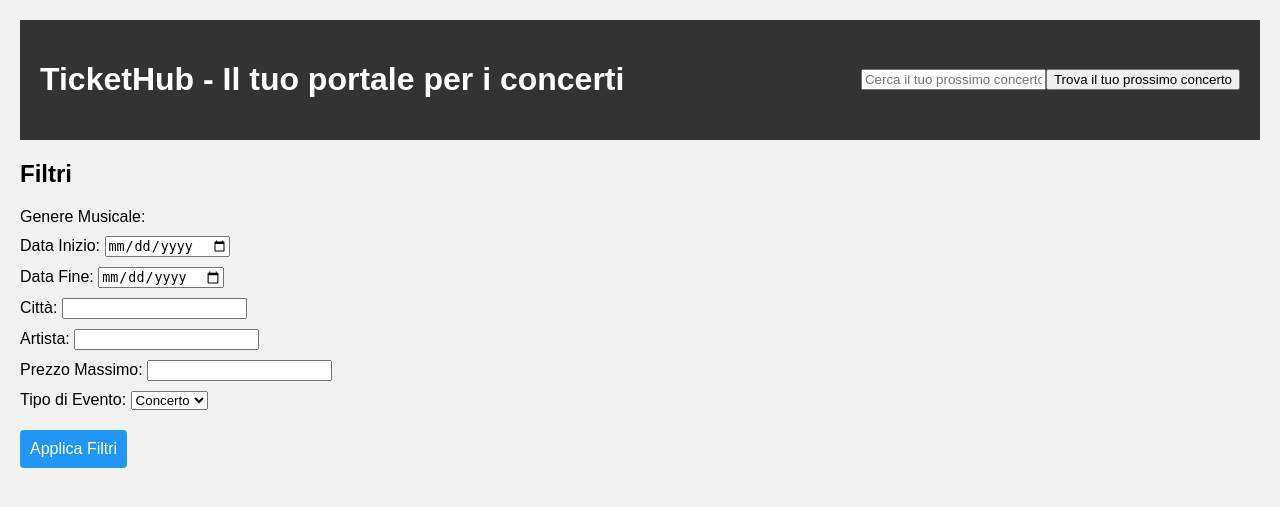
After one commit to GBcicci/Esame_mongo, a Flask app: template templates/principale_festival.html in a window 1280 px wide. The commit adds this page. Shown: the top 507 px of the page. Run offline with Flask 3, Linux system fonts and the light colour scheme; the template is opened without the code that fills it, so the values that code supplies are empty.

Commit message:
Completato iter per acquisto di festival

```diff
--- a/genera_dati.py
+++ b/genera_dati.py
@@ -72,10 +72,10 @@ def generate_festival():
         "Provincia": data[1],
         "geometry": data[3],
         "Prezzo": round(random.uniform(50, 200), 2),
-        "Biglietti_disponibili": sum(concert["Biglietti_disponibili"] for concert in concerts)
+        "Biglietti_disponibili": min(concert["Biglietti_disponibili"] for concert in concerts)
     }
     json_string = json.dumps(festival, sort_keys=True)
-    hash_value = hash(json_string)
+    hash_value = f"_{hash(json_string)}_"
     festival['id_univoco'] = hash_value
     for concert in concerts:
         concert['id_festival'] = hash_value
--- a/server.py
+++ b/server.py
@@ -2,12 +2,12 @@ from flask import Flask, render_template, request
 import query_file as qf
 
 app = Flask(__name__)
+generi = qf.trova_generi()
 
 
 @app.route("/")
 def principale():
     results = qf.ottieni_sample_concerti()
-    generi = qf.trova_generi()
     return render_template("principale.html", concerti=results, genres=generi)
 
 
@@ -25,5 +25,21 @@ def acquisto_biglietto():
     return render_template('errore.html', nome=out)
 
 
+@app.route("/visualizza_festival")
+def visualizza_festival():
+    id = request.args.get('id_festival')
+    festivals = qf.visualizza_festival(id)
+    return render_template('principale_festival.html', festivals=festivals, genres=generi)
+
+
+@app.route("/acquista_festival")
+def acquista_festival():
+    id = request.args.get('id')
+    out = qf.acquista_festival(id_festival=id)
+    if out:
+        return render_template('acquisto_avvenuto.html', nome=out)
+    return render_template('errore.html', nome=out)
+
+
 if __name__ == '__main__':
     app.run()
--- a/templates/errore.html
+++ b/templates/errore.html
@@ -6,6 +6,6 @@
     <title>Acquisto Avvenuto</title>
 </head>
 <body>
-    <h1>Errore nell'acquisto di {{ nome }}</h1>
+    <h1>Errore nell'acquisto</h1>
 </body>
 </html>
--- /dev/null
+++ b/templates/principale_festival.html
@@ -0,0 +1,237 @@
+<!DOCTYPE html>
+<html lang="en">
+
+<head>
+    <meta charset="UTF-8">
+    <meta http-equiv="X-UA-Compatible" content="IE=edge">
+    <meta name="viewport" content="width=device-width, initial-scale=1.0">
+    <title>Concerti - TicketHub</title>
+    <style>
+        body {
+            font-family: Arial, sans-serif;
+            background-color: #f2f2f2;
+            margin: 20px;
+            display: flex;
+            flex-direction: column;
+        }
+
+        header {
+            text-align: center;
+            padding: 20px;
+            background-color: #333;
+            color: #fff;
+        }
+
+        .top-bar {
+            display: flex;
+            justify-content: space-between;
+        }
+
+        .search-container {
+            display: flex;
+            align-items: center;
+        }
+
+        main {
+            display: flex;
+            width: 100%;
+        }
+
+        .sidebar {
+            flex: 1;
+            margin-right: 20px;
+        }
+
+        .filter-container {
+            margin-bottom: 20px;
+        }
+
+        .filter-section {
+            margin-bottom: 10px;
+        }
+
+        .apply-filters-button {
+            background-color: #2196F3;
+            color: #fff;
+            border: none;
+            padding: 10px;
+            text-align: center;
+            text-decoration: none;
+            display: inline-block;
+            font-size: 16px;
+            margin-top: 10px;
+            cursor: pointer;
+            border-radius: 4px;
+        }
+
+        .concerto-container {
+            background-color: #ffffff;
+            padding: 20px;
+            margin-bottom: 20px;
+            border-radius: 8px;
+            box-shadow: 0 4px 8px rgba(0, 0, 0, 0.1);
+        }
+
+        .concerto-details {
+            margin-bottom: 10px;
+        }
+
+        .button-container {
+            display: flex;
+            justify-content: space-between;
+        }
+
+        .concerto-button {
+            background-color: #4caf50;
+            color: #ffffff;
+            border: none;
+            padding: 10px;
+            text-align: center;
+            text-decoration: none;
+            display: inline-block;
+            font-size: 16px;
+            margin: 4px 2px;
+            cursor: pointer;
+            border-radius: 4px;
+        }
+        .concert-container {
+            flex: 2;
+            display: flex;
+            flex-wrap: wrap;
+        }
+
+        .festival-container {
+            background-color: #ffffff;
+            padding: 20px;
+            margin-bottom: 20px;
+            border-radius: 8px;
+            box-shadow: 0 4px 8px rgba(0, 0, 0, 0.1);
+            width: 100%;
+        }
+
+        .concerto-container {
+            background-color: #ffffff;
+            padding: 20px;
+            margin-bottom: 20px;
+            border-radius: 8px;
+            box-shadow: 0 4px 8px rgba(0, 0, 0, 0.1);
+            width: 48%; /* Imposta la larghezza del concerto a 48% per una visualizzazione a due colonne */
+        }
+
+
+
+    </style>
+</head>
+
+<body>
+
+<header>
+    <div class="top-bar">
+        <h1>TicketHub - Il tuo portale per i concerti</h1>
+        <div class="search-container">
+            <input type="text" placeholder="Cerca il tuo prossimo concerto...">
+            <button onclick="alert('Implementa la logica di ricerca')">Trova il tuo prossimo concerto</button>
+        </div>
+    </div>
+</header>
+
+<main>
+    <div class="sidebar">
+        <div class="filter-container">
+            <h2>Filtri</h2>
+            <form action="/filtri" method="get">
+                <!-- Genere Musicale -->
+                <div class="filter-section">
+                    <label>Genere Musicale:</label>
+                    {% for genre in genres %}
+                    <div>
+                        <input type="checkbox" id="genre_{{ genre }}" name="{{ 'genere_' + genre }}"
+                               value="{{ genre }}">
+                        <label for="genre_{{ genre }}">{{ genre }}</label>
+                    </div>
+                    {% endfor %}
+                </div>
+
+
+                <!-- Data (Range temporale) -->
+                <div class="filter-section">
+                    <label for="start-date">Data Inizio:</label>
+                    <input type="date" id="start-date" name="start-date">
+                </div>
+
+                <div class="filter-section">
+                    <label for="end-date">Data Fine:</label>
+                    <input type="date" id="end-date" name="end-date">
+                </div>
+
+                <!-- Città -->
+                <div class="filter-section">
+                    <label for="city">Città:</label>
+                    <input type="text" id="city" name="city">
+                </div>
+
+                <!-- Artista -->
+                <div class="filter-section">
+                    <label for="artist">Artista:</label>
+                    <input type="text" id="artist" name="artist">
+                </div>
+
+                <!-- Prezzo (Intervallo) -->
+                <div class="filter-section">
+                    <label for="max-price">Prezzo Massimo:</label>
+                    <input type="number" id="max-price" name="max-price" min="0">
+                </div>
+
+                <!-- Tipo di evento (Concerto/Festival) -->
+                <div class="filter-section">
+                    <label for="event-type">Tipo di Evento:</label>
+                    <select id="event-type" name="event-type">
+                        <option value="1">Concerto</option>
+                        <option value="2">Festival</option>
+                    </select>
+                </div>
+
+                <!-- Bottone "Applica Filtri" -->
+                <button class="apply-filters-button" type="submit">Applica Filtri</button>
+            </form>
+        </div>
+    </div>
+
+    <div class="concert-container">
+        {% for festival in festivals %}
+                <div class="festival-container">
+                    <form action="/acquista_festival" method="get">
+                        <h2>{{ festival[0][0]['Nome_festival'] }}</h2>
+                        <input type="hidden" name="id" value="{{ festival[0][0]['id_univoco'] }}">
+                        <button class="concerto-button" type="submit">Acquista biglietto per Festival</button>
+                    </form>
+                    <p>Data Inizio: {{ festival[0][0]['Data_inizio'] }}</p>
+                    <p>Data Fine: {{ festival[0][0]['Data_fine'] }}</p>
+                    <p>Indirizzo: {{ festival[0][0]['Indirizzo'] }}, {{ festival[0][0]['Citta'] }}, {{ festival[0][0]['Provincia'] }}</p>
+                    <p>Prezzo: {{ festival[0][0]['Prezzo'] }} €</p>
+                    <p>Biglietti disponibili: {{ festival[0][0]['Biglietti_disponibili'] }}</p>
+            <h3>Concerti</h3>
+            {% for concerto in festival[1] %}
+            <div class="concerto-container">
+                <h4>{{ concerto['Nome_concerto'] }}</h4>
+                <p>Artisti: {{ concerto['Nome_artista']|join(', ') }}</p>
+                <p>Data: {{ concerto['Data'] }} | Ora: {{ concerto['Ora'] }}</p>
+                <p>Città: {{ concerto['Citta'] }}, {{ concerto['Provincia'] }}</p>
+                <p>Prezzo Minimo: {{ concerto['Prezzo_min'] }} €</p>
+                <p>Biglietti disponibili: {{ concerto['Biglietti_disponibili'] }}</p>
+                <form action="/acquista_biglietti" method="get">
+                    <input type="hidden" name="id" value="{{ concerto['_id'] }}">
+                    <button class="concerto-button" type="submit">Acquista Biglietto</button>
+                </form>
+            </div>
+            {% endfor %}
+        </div>
+        {% endfor %}
+    </div>
+
+
+</main>
+
+</body>
+
+</html>
```
Also changed, not shown: query_file.py (+25 -3 lines).
